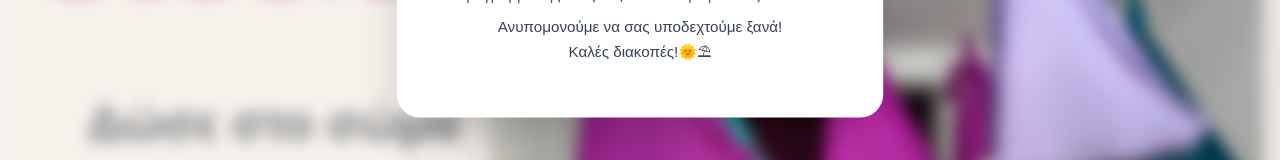
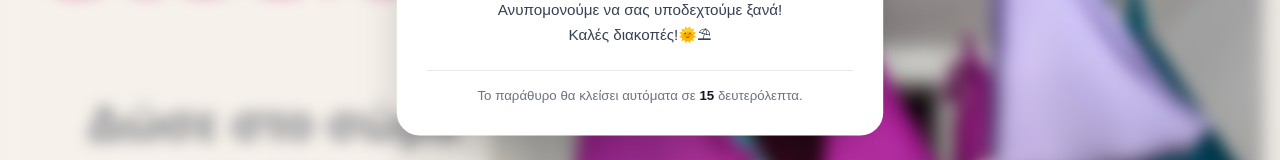
Before and after one commit to Tsagiannoudis/aiorisis, a Next.js app: page / in a window 1280 px wide. Shown: the part 483-643 px from the top of the page. Built offline with nearby package versions, Linux system fonts and the light colour scheme; no server answers.

Commit message:
countdownTimer added

```diff
--- a/components/extraComponents/InfoPopup.tsx
+++ b/components/extraComponents/InfoPopup.tsx
@@ -1,31 +1,40 @@
 'use client';
 
 import { useState, useEffect } from 'react';
-import { HiXMark } from 'react-icons/hi2';
+import { HiXMark, HiOutlineMegaphone } from 'react-icons/hi2';
 import Image from 'next/image';
 import Link from 'next/link';
 
 const InfoPopup = () => {
   const [isVisible, setIsVisible] = useState(false);
+  const [secondsLeft, setSecondsLeft] = useState(20);
 
   useEffect(() => {
-    // Εμφανίζουμε το popup μετά από μια μικρή καθυστέρηση (π.χ. 2 δευτερόλεπτα) σε κάθε φόρτωση.
+    // Εμφανίζουμε το popup
     const showTimer = setTimeout(() => {
       setIsVisible(true);
     }, 1500);
 
-    // Καθαρίζουμε το timer αν το component αφαιρεθεί πριν την εμφάνιση.
+    // Καθαρίζουμε το timer αν το component αφαιρεθεί πριν την εμφάνιση
     return () => clearTimeout(showTimer);
   }, []);
 
   useEffect(() => {
     if (isVisible) {
-      // Ορίζουμε ένα timer για αυτόματο κλείσιμο μετά από 20 δευτερόλεπτα
+      // Ορίζουμε ένα timer για αυτόματο κλείσιμο
       const autoCloseTimer = setTimeout(() => {
         handleClose();
-      }, 20000); // 20 δευτερόλεπτα
+      }, 20000);
 
-      return () => clearTimeout(autoCloseTimer);
+      // Timer για την αντίστροφη μέτρηση
+      const countdownTimer = setInterval(() => {
+        setSecondsLeft((prevSeconds) => (prevSeconds > 0 ? prevSeconds - 1 : 0));
+      }, 1000);
+
+      return () => {
+        clearTimeout(autoCloseTimer);
+        clearInterval(countdownTimer);
+      };
     }
   }, [isVisible]);
 
@@ -89,6 +98,15 @@ const InfoPopup = () => {
           >
             Δείτε Περισσότερα
           </Link> */}
+          <div className="mt-6 border-t border-gray-200 pt-4">
+            <p className="text-sm text-gray-500">
+              Το παράθυρο θα κλείσει αυτόματα σε{" "}
+              <span className="font-semibold text-gray-900">
+                {secondsLeft}
+              </span>{" "}
+              δευτερόλεπτα.
+            </p>
+          </div>
         </div>
       </div>
       <style jsx>{`
--- a/package.json
+++ b/package.json
@@ -13,6 +13,7 @@
     "animejs": "^4.4.1",
     "aos": "^2.3.4",
     "framer-motion": "^12.39.0",
+    "lucide-react": "^1.25.0",
     "next": "16.2.6",
     "next-share": "^0.27.0",
     "react": "19.2.4",
```
Also changed, not shown: 1 other file (tests, documents, lock files or other folders).
